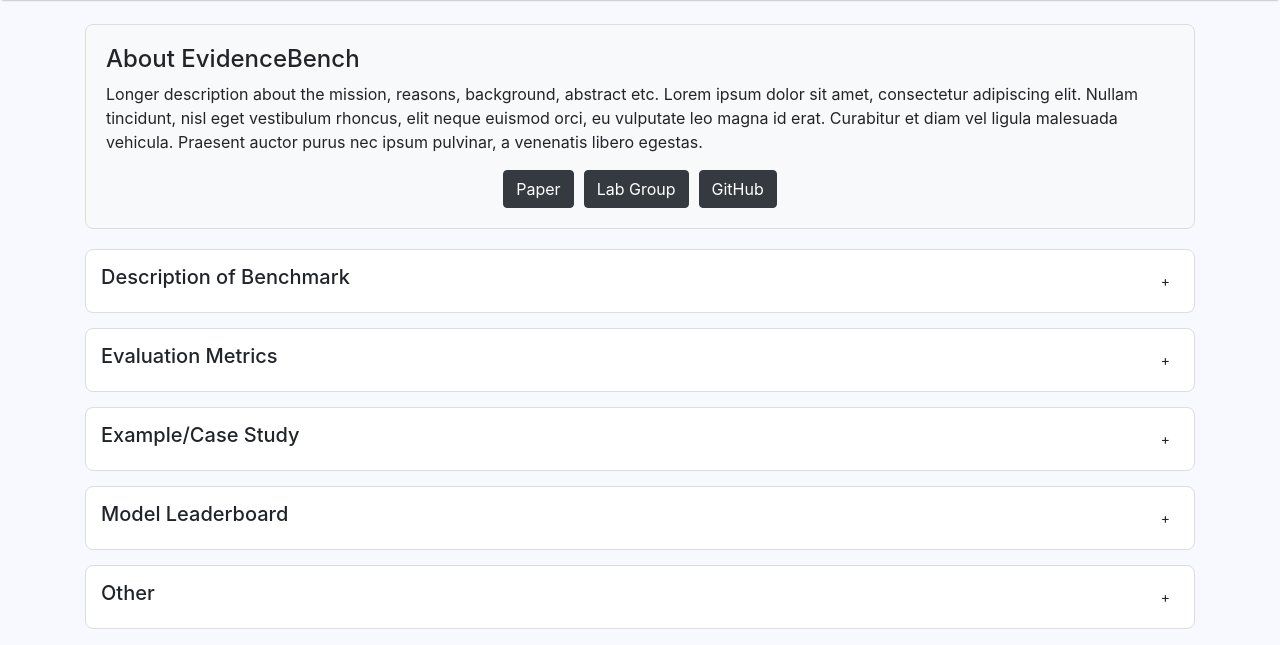
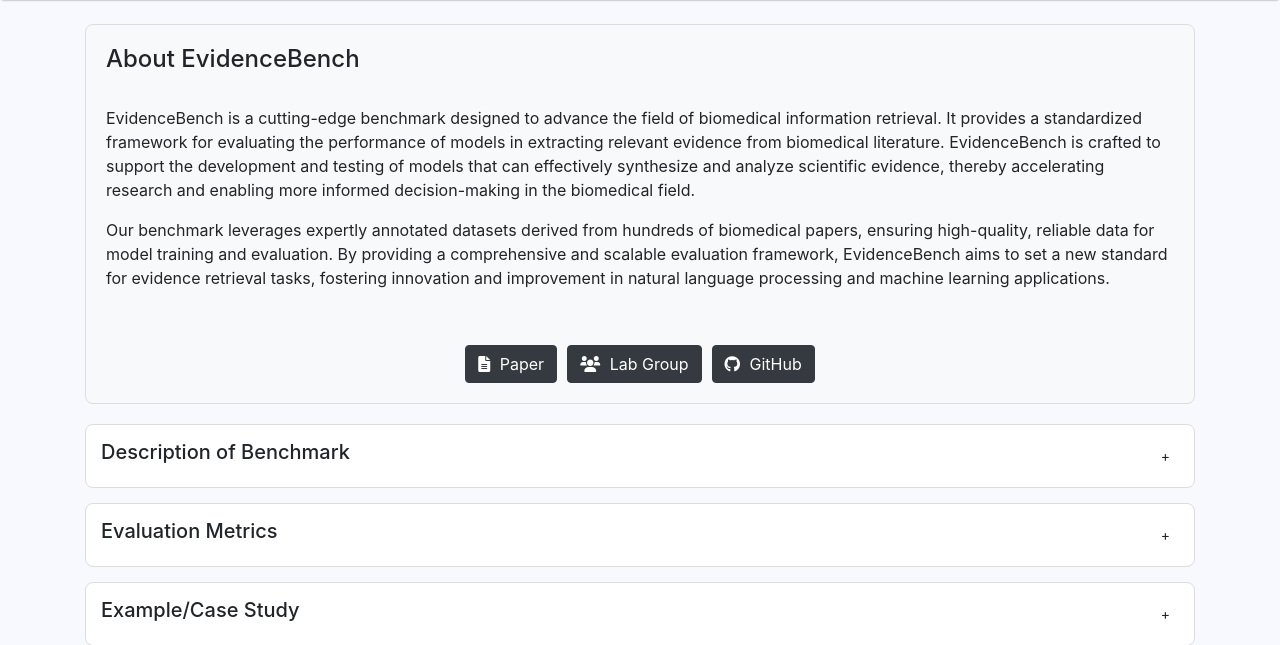
Before and after one commit to jordanboskovich/UImockup, a Node server app: page / in a window 1280 px wide. Shown: the part 70-715 px from the top of the page. Run offline with Node 20, Linux system fonts and the light colour scheme; some libraries are stand-ins or nearby versions.

Commit message:
updated index

```diff
--- a/views/index.ejs
+++ b/views/index.ejs
@@ -5,6 +5,8 @@
     <meta name="viewport" content="width=device-width, initial-scale=1.0">
     <title>EvidenceBench</title>
     <link href="https://stackpath.bootstrapcdn.com/bootstrap/4.5.2/css/bootstrap.min.css" rel="stylesheet">
+    <link rel="stylesheet" href="https://cdnjs.cloudflare.com/ajax/libs/font-awesome/6.0.0-beta3/css/all.min.css">
+
     <style>
         body {
             background-color: #F8F9FF;
@@ -55,23 +57,18 @@
       }
 
       .floating-div .links {
+          display: flex;
+          justify-content: center;
           margin-top: 15px;
       }
 
       .floating-div .btn {
-          margin-right: 10px;
+          margin: 0 5px;
       }
 
-      .floating-div .links {
-        display: flex;
-        justify-content: center;
-        margin-top: 15px;
-    }
-
-    .floating-div .btn {
-        margin: 0 5px;
-    }
-
+      .floating-div .btn i {
+          margin-right: 5px;
+      }
 
 
     </style>
@@ -86,13 +83,22 @@
     <div class="container mt-4">
 
        <div class="floating-div" id="description-div">
-    <h4>About EvidenceBench</h4>
-    <p>Longer description about the mission, reasons, background, abstract etc. Lorem ipsum dolor sit amet, consectetur adipiscing elit. Nullam tincidunt, nisl eget vestibulum rhoncus, elit neque euismod orci, eu vulputate leo magna id erat. Curabitur et diam vel ligula malesuada vehicula. Praesent auctor purus nec ipsum pulvinar, a venenatis libero egestas.</p>
-    <div class="links">
-        <a target="_blank" href="https://example.com/" class="btn btn-dark">Paper</a>
-        <a target="_blank" href="https://example.com/" class="btn btn-dark">Lab Group</a>
-        <a target="_blank" href="https://example.com/" class="btn btn-dark">GitHub</a>
-    </div>
+    <h4>About EvidenceBench</h4><br>
+    <p>EvidenceBench is a cutting-edge benchmark designed to advance the field of biomedical information retrieval. It provides a standardized framework for evaluating the performance of models in extracting relevant evidence from biomedical literature. EvidenceBench is crafted to support the development and testing of models that can effectively synthesize and analyze scientific evidence, thereby accelerating research and enabling more informed decision-making in the biomedical field. </p>
+
+  <p>Our benchmark leverages expertly annotated datasets derived from hundreds of biomedical papers, ensuring high-quality, reliable data for model training and evaluation. By providing a comprehensive and scalable evaluation framework, EvidenceBench aims to set a new standard for evidence retrieval tasks, fostering innovation and improvement in natural language processing and machine learning applications.</p><br>
+
+  <div class="links">
+      <a target="_blank" href="https://example.com/" class="btn btn-dark">
+          <i class="fas fa-file-alt"></i> Paper
+      </a>
+      <a target="_blank" href="https://example.com/" class="btn btn-dark">
+          <i class="fas fa-users"></i> Lab Group
+      </a>
+      <a target="_blank" href="https://github.com/EvidenceBench/EvidenceBench" class="btn btn-dark">
+          <i class="fab fa-github"></i> GitHub
+      </a>
+  </div>
 </div>
 
         <div class="expandable-div" id="div-1">
@@ -101,7 +107,25 @@
                 <button class="btn btn-sm" onclick="toggleContent(1)" id="button-1">+</button>
             </div>
             <div class="content">
-                <p>Here we would include the description of the benchmark and all relevant details.</p>
+               <p><strong>EvidenceBench</strong> is a benchmark designed to evaluate models' ability to retrieve evidence from biomedical literature. It includes over 400 annotated biomedical papers with approximately 700,000 sentence-level annotations, each identifying relevant study aspects that provide evidence for or against scientific hypotheses.</p>
+
+              <p><strong>Key Components:</strong></p>
+              <ul>
+                <li><strong>Datasets</strong>: Expert-annotated biomedical papers with detailed study aspects.</li>
+                <li><strong>Tasks</strong>: Evidence Retrieval @K (ER@K), where models retrieve sentences that best cover the study aspects.</li>
+                <li><strong>Evaluation Metrics</strong>: Aspect Recall @K, measuring the fraction of study aspects covered by the retrieved sentences.</li>
+              </ul>
+
+              <p><strong>Evaluation Strategies:</strong></p>
+              <ul>
+                <li><strong>Chain-of-Thought Prompting</strong>: Guides models through logical reasoning steps.</li>
+                <li><strong>In-Context Learning (ICL)</strong>: Uses example-based prompting to enhance understanding.</li>
+                <li><strong>Section-by-Section Processing</strong>: Retrieves evidence from each section of a paper independently.</li>
+                <li><strong>Instruction-following Embedding Systems</strong>: Utilizes advanced embedding models to optimize retrieval.</li>
+              </ul>
+
+              <p>EvidenceBench provides a comprehensive and standardized framework for testing and improving evidence retrieval models, fostering innovation in biomedical information processing.</p>
+
             </div>
         </div>
 
@@ -111,7 +135,47 @@
                 <button class="btn btn-sm" onclick="toggleContent(2)" id="button-2">+</button>
             </div>
             <div class="content">
-                <p>Here we would provide an explanation for the evaluation metrics, etc.</p>
+                <p><strong>Evaluation Metrics:</strong></p>
+                  <ul>
+                    <li>
+                      <p><strong>Aspect Recall @K</strong></p>
+                      <p>Aspect Recall @K measures the fraction of study aspects covered by a set of K retrieved sentences. Let {s1, …, sk} be the set of retrieved sentences and {f1, …, fm} be the set of study aspects in the evidence set. Aspect Recall @K is defined as:</p>
+                      <pre>
+                      Aspect Recall @K = (Σ 1(if Σ S(si, fj) ≥ 1)) / m
+                      </pre>
+                      <p>This metric evaluates how well the retrieved sentences cover the relevant study aspects. It is crucial for determining the effectiveness of evidence retrieval systems in covering important aspects of a study.</p>
+                    </li>
+                  </ul>
+
+                  <p><strong>Task Definitions:</strong></p>
+                  <ul>
+                    <li>
+                      <p><strong>Evidence Retrieval @Optimal (ER @optimal)</strong></p>
+                      <p><strong>Description:</strong> Retrieve the smallest number of sentences needed to cover all study aspects.</p>
+                      <p><strong>Goal:</strong> Form the best evidence set for or against a hypothesis with no more than the optimal number of sentences.</p>
+                    </li>
+                    <li>
+                      <p><strong>Evidence Retrieval @10 (ER @10)</strong></p>
+                      <p><strong>Description:</strong> Retrieve no more than 10 sentences to provide evidence for or against a hypothesis.</p>
+                      <p><strong>Goal:</strong> Achieve a maximum possible performance with a limited number of sentences.</p>
+                    </li>
+                    <li>
+                      <p><strong>Result Evidence Retrieval @Optimal (Result ER @Optimal)</strong></p>
+                      <p><strong>Description:</strong> Retrieve the optimal number of sentences covering study aspects labeled as “Results”.</p>
+                      <p><strong>Goal:</strong> Focus on retrieving sentences related to results only.</p>
+                    </li>
+                    <li>
+                      <p><strong>Result Evidence Retrieval @5 (Result ER @5)</strong></p>
+                      <p><strong>Description:</strong> Retrieve no more than 5 sentences related to results.</p>
+                      <p><strong>Goal:</strong> Provide targeted evaluation with a limited number of sentences.</p>
+                    </li>
+                    <li>
+                      <p><strong>Result Evidence Retrieval Unconstrained (Result ER Unconstrained)</strong></p>
+                      <p><strong>Description:</strong> Retrieve any number of sentences deemed necessary.</p>
+                      <p><strong>Goal:</strong> Maximize coverage without a sentence limit.</p>
+                    </li>
+                  </ul>
+
             </div>
         </div>
 
```
